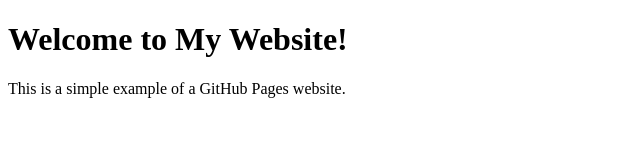
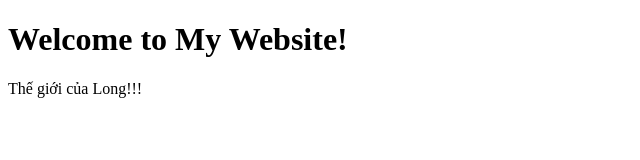
Before and after one commit to dfgdfgertt/Api-spec-of-Vani, a plain HTML site: page index.html in a window 1280 px wide. Shown: the whole page, without its empty margins (0-640 px from the left). Drawn offline with Linux system fonts and the light colour scheme.

Commit message:
Update index.html

```diff
--- a/index.html
+++ b/index.html
@@ -1,10 +1,10 @@
 <!DOCTYPE html>
 <html>
 <head>
-    <title>My Website</title>
+    <title>API spec of Vani</title>
 </head>
 <body>
     <h1>Welcome to My Website!</h1>
-    <p>This is a simple example of a GitHub Pages website.</p>
+    <p>Thế giới của Long!!!</p>
 </body>
 </html>
```
